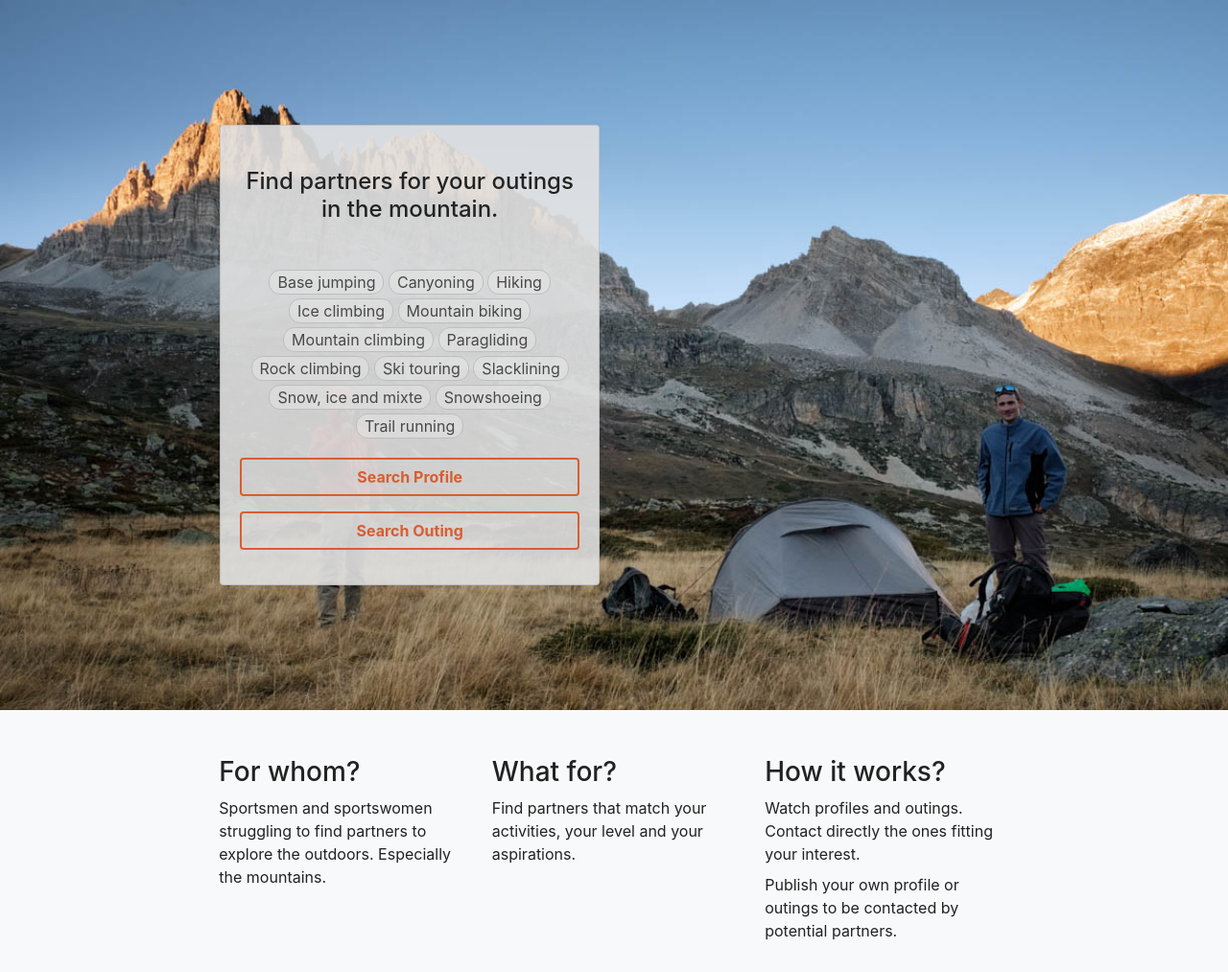
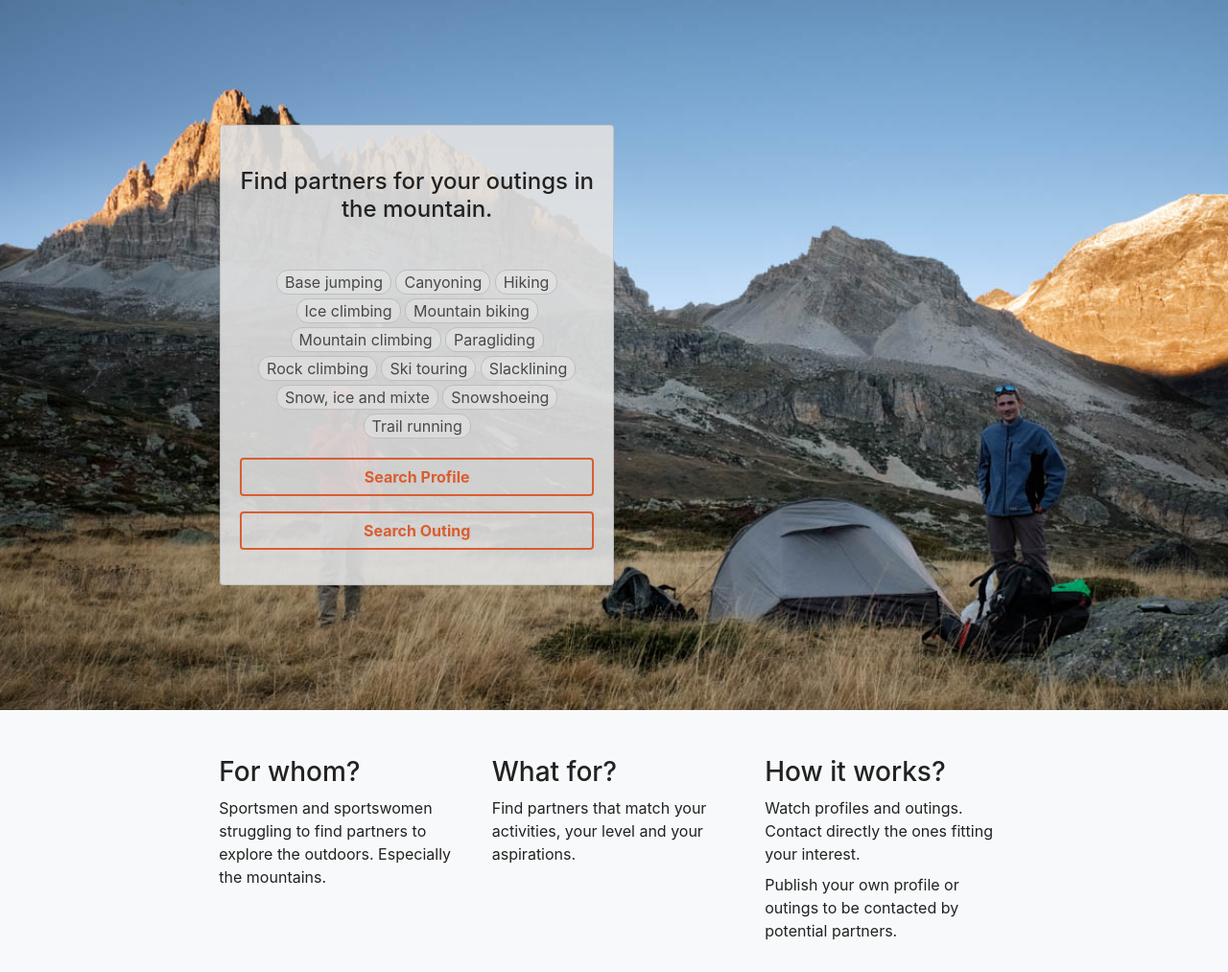
Before and after one commit to YannBerry/bourseauxcompagnons, a Django app: page /en/ in a window 1280 px wide. Shown: the part 60-1073 px from the top of the page at 96% size. Run offline with Django 3.2, Linux system fonts and the light colour scheme; data comes from the database, SQL or seed files in the repository; data that the repository does not hold is empty; parts of the project's set-up code (start-up, migrations or seed data) failed here and were passed over; some libraries are stand-ins or nearby versions.

Commit message:
margin bugfix

```diff
--- a/templates/index.html
+++ b/templates/index.html
@@ -28,8 +28,8 @@
             <div class="col-xl-2 order-3">
             </div>
             <div class="col-xl-8 px-0 px-md-3 order-2">
-                <div class="row">
-                    <div class="col-sm-10 col-md-6 mx-auto mx-md-0">
+                <div class="row mx-0">
+                    <div class="col-sm-10 col-md-6 mx-auto mx-md-0 px-0">
                         <div class="card" style="background-color: rgba(225,225,225,0.9);">
                             <div class="card-body text-center">
                                 <h1 class="card-text h4 mb-4 mt-xl-4 mb-xl-5">{% trans "Find partners for your outings in the mountain." %}</h1>
```
